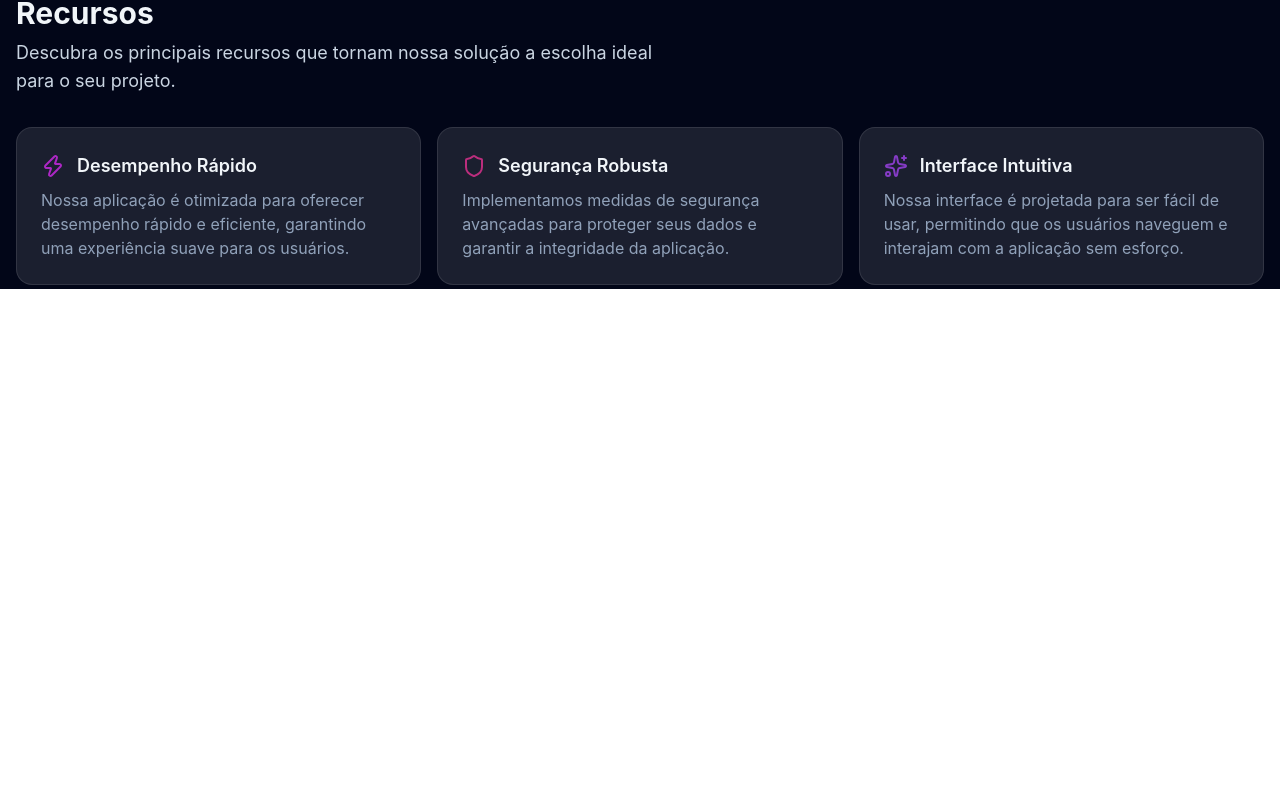
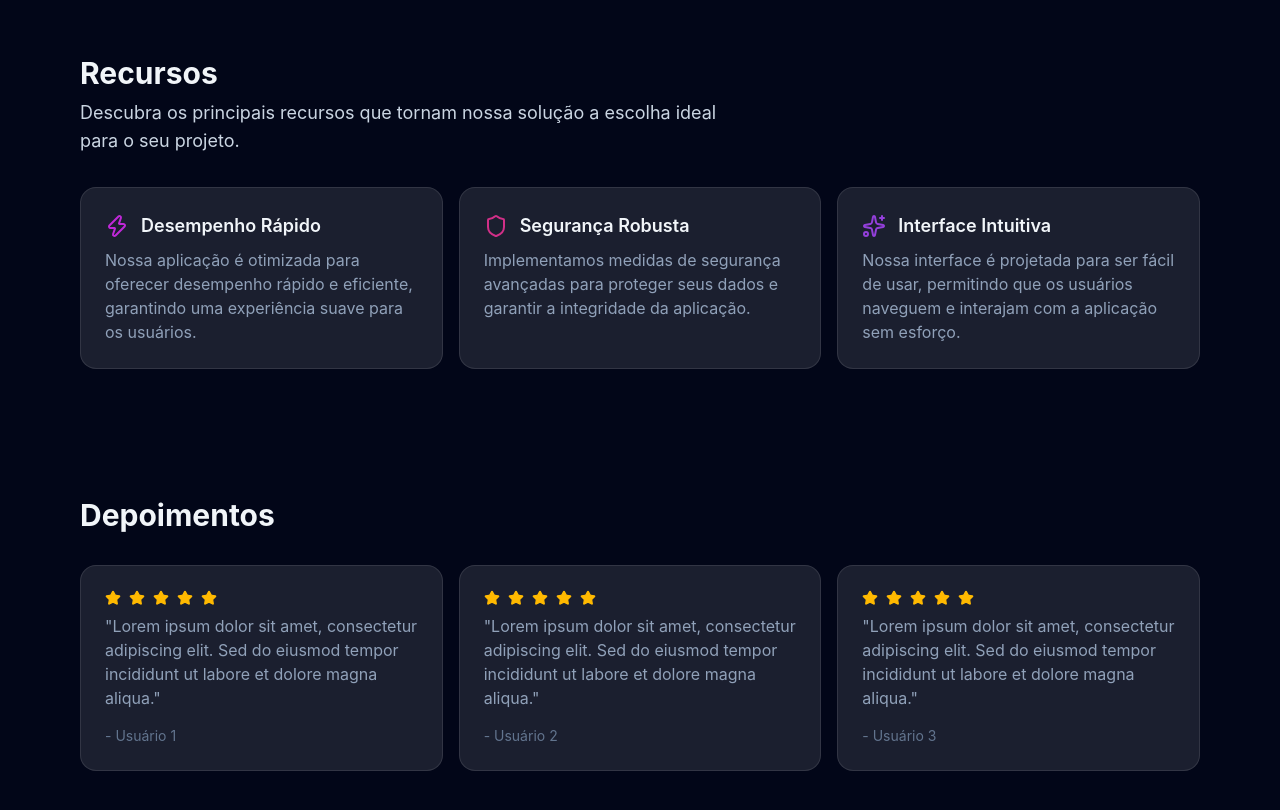
Before and after one commit to EdwinCastanoGuerrero/Active-React, a React (Vite) app: page / in a window 1280 px wide. Shown: the part 562-1372 px from the top of the page. Before the commit the page ends 851 px from the top, so only its background shows below. Built offline with nearby package versions, Linux system fonts and the light colour scheme.

Commit message:
Chore(testimonials): implemtas os depoimentos

```diff
--- a/src/App.jsx
+++ b/src/App.jsx
@@ -152,8 +152,8 @@ function App() {
       </section>
 
       {/* features */}
-      <section id="features" className="mx-auto max-w-6x1 px-4 py-1">
-        <h2 className="text-3xl font-bold items-">Recursos</h2>
+      <section id="features" className="mx-auto max-w-6xl px-4 py-16">
+        <h2 className="text-3xl font-bold">Recursos</h2>
         <p className="text-slate-300 mt-2 max-w-2xl text-lg">
           Descubra os principais recursos que tornam nossa solução a escolha ideal para o seu projeto.
         </p>
@@ -187,6 +187,28 @@ function App() {
         </div>
       </section>
 
+      {/* depoimentos */}
+
+      <section id="testimonials" className="mx-auto max-w-6xl px-4 py-16">
+            <h2 className="text-3xl font-bold">Depoimentos</h2>
+            <div className="mt-8 grid grid-cols-1 md:grid-cols-3 gap-4">
+              {[1,2,3].map((testimonial) => (
+                <blockquote key={testimonial} className="rounded-2xl border border-white/10 bg-white/10 p-6">
+                  <div className="flex items-center gap-2 text-ambar-400">
+                    {Array.from({ length: 5 }).map((_, index) => (
+                      <Star key={index} className="w-4 h-4 text-amber-400 fill-current" />
+                    ))}
+                  </div>
+                  <p className="text-slate-400 mt-2">
+                    "Lorem ipsum dolor sit amet, consectetur adipiscing elit. Sed do eiusmod tempor incididunt ut labore et dolore magna aliqua."
+                  </p>
+
+                  <footer className="mt-4 text-sm text-slate-500">- Usuário {testimonial}</footer>
+                </blockquote>
+              ))}
+            </div>
+      </section>
+
     </div>
   )
 }
```
